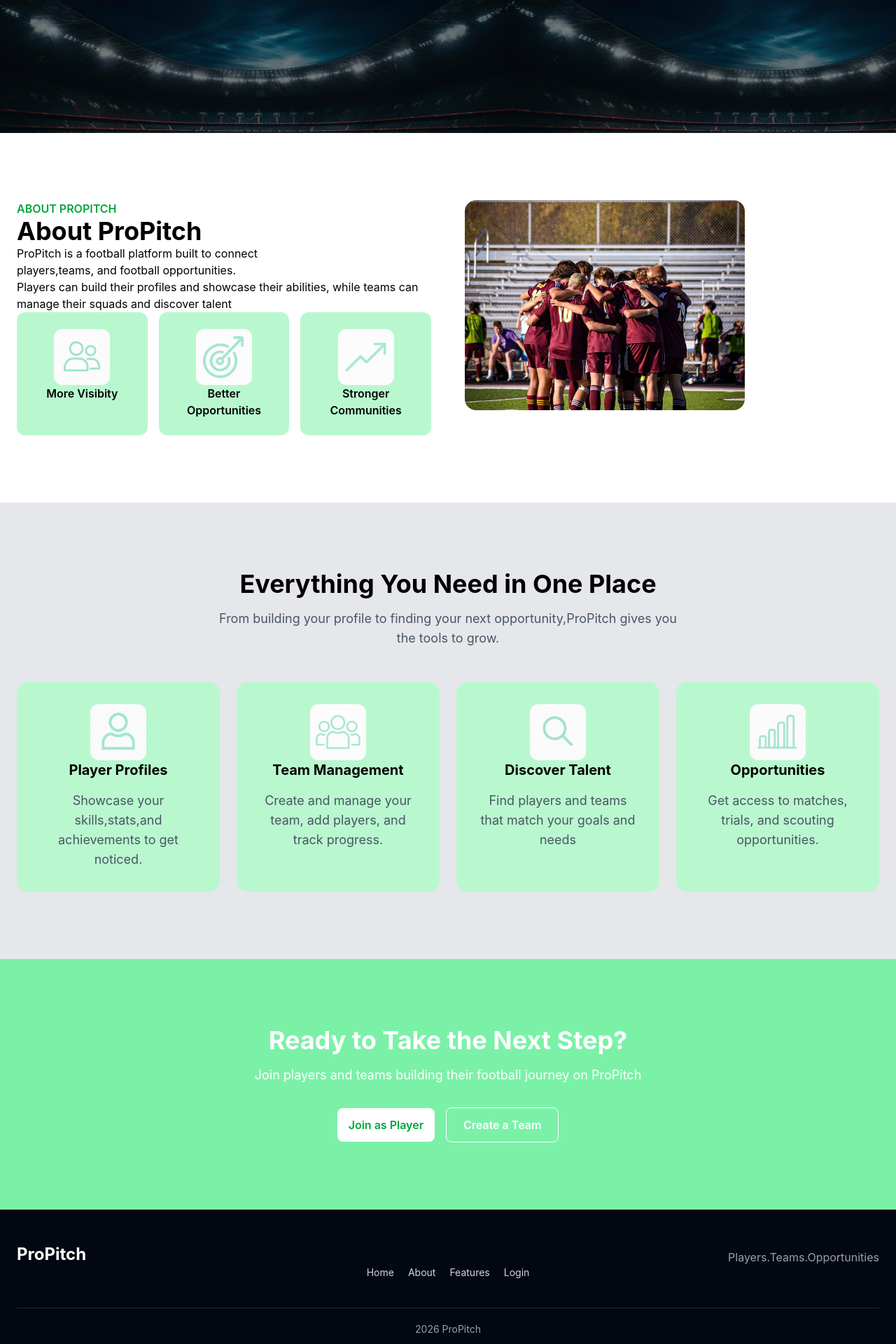
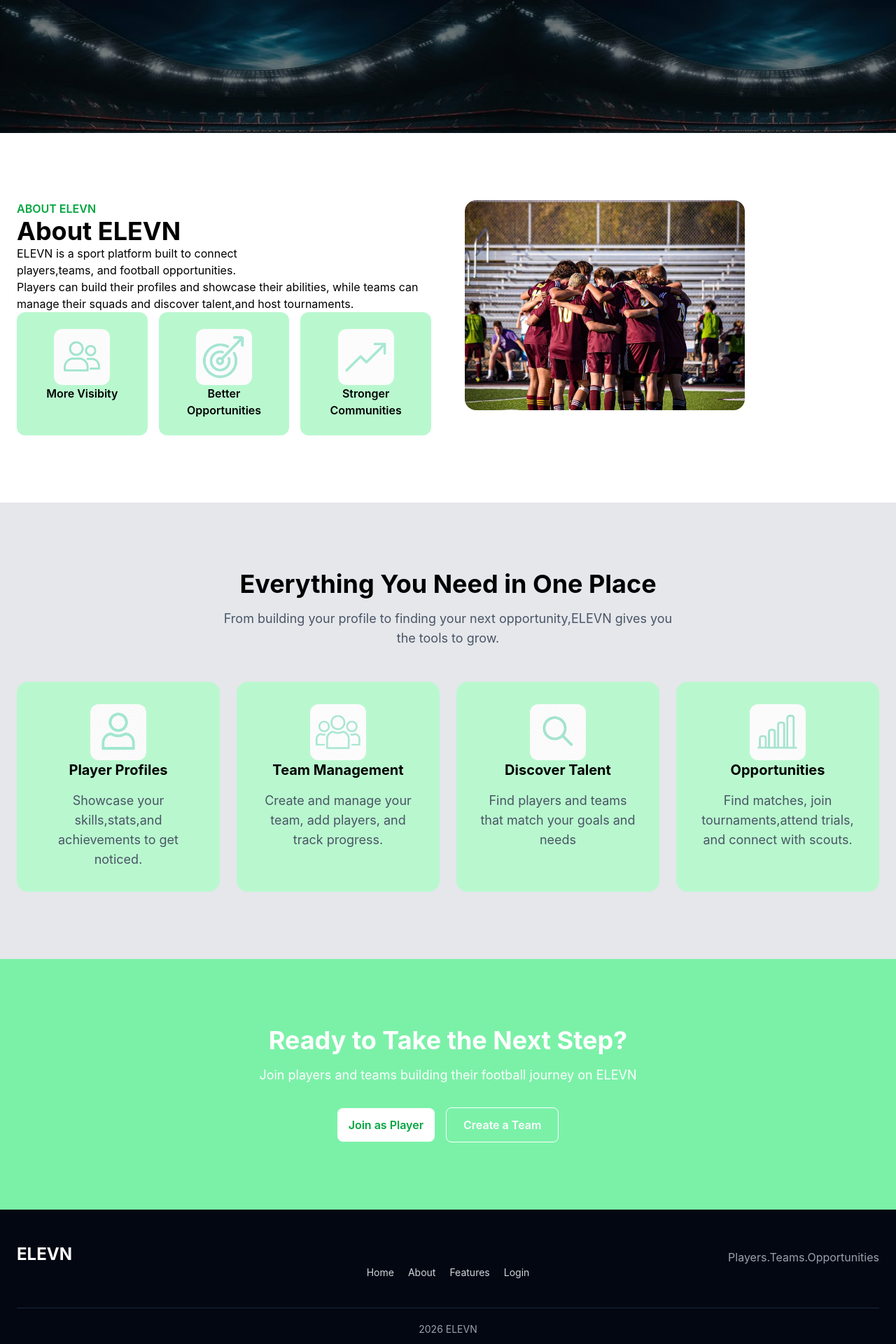
Before and after one commit to Okolohope/Football-Website, a React app in the folder frontend/: page / in a window 1280 px wide. Shown: the part 490-2410 px from the top of the page at 70% size. Built offline with nearby package versions, Linux system fonts and the light colour scheme; no server answers; the HTML template or start-up script is replaced by a standard one.

Commit message:
changed some write up from prpitch to elevn

```diff
--- a/frontend/src/components/About.jsx
+++ b/frontend/src/components/About.jsx
@@ -8,11 +8,11 @@ function About(){
     <section id="about" className="bg-white px-6 py-24">
       <div className="grid md:grid-cols-2 gap-12">
         <div>
-          <p className=" text-green-600 md:font-semibold">ABOUT PROPITCH</p>
-          <h2 className="text-2xl font-bold md:text-4xl ">About ProPitch</h2>
-          <h3>ProPitch is a football platform built to connect<br/> players,teams, and football opportunities.<br/>
+          <p className=" text-green-600 md:font-semibold">ABOUT ELEVN</p>
+          <h2 className="text-2xl font-bold md:text-4xl ">About ELEVN</h2>
+          <h3>ELEVN is a sport platform built to connect<br/> players,teams, and football opportunities.<br/>
 
-          Players can build their profiles and showcase their abilities, while teams can manage their squads and discover talent </h3>
+          Players can build their profiles and showcase their abilities, while teams can manage their squads and discover talent,and host tournaments. </h3>
           <div className="grid grid-cols-3 gap-2 sm:gap-4">
             <div className="rounded-xl bg-green-200 p-2 sm:p-6 text-center min-w-0">
               <div>
--- a/frontend/src/components/Features.jsx
+++ b/frontend/src/components/Features.jsx
@@ -11,7 +11,7 @@ function Feautures(){
        <div className="mx-auto mahttp://localhost:5173/x-w-6xl text-center">
         <h2 className="text-2xl sm:text-3xl md:text-4xl font-bold">Everything You Need in One Place</h2>
         <p className="mx-auto mt-4 max-w-2xl text-sm sm:text-base md:text-lg text-gray-600">
-          From building your profile to finding your next opportunity,ProPitch gives you the tools to grow.
+          From building your profile to finding your next opportunity,ELEVN gives you the tools to grow.
         </p>
           <div className="mt-8 sm:mt-12 grid grid-cols-2 md:grid-cols-2 lg:grid-cols-4 gap-3 sm:gap-6">
             <div className="rounded-2xl bg-green-200 p-8">
@@ -50,7 +50,7 @@ function Feautures(){
                 <img src={icon7} alt="" className="mx-auto block h-14 w-14 rounded-xl object-contain sm:h-16 sm:w-16 md:h-20 md:w-20" />
               </div>
               <h3 className="text-base sm:text-lg md:text-xl font-bold">Opportunities</h3>
-              <p className="mx-auto mt-4 max-w-2xl text-sm sm:text-base md:text-lg text-gray-600">Get access to matches, trials, and scouting opportunities.</p>
+              <p className="mx-auto mt-4 max-w-2xl text-sm sm:text-base md:text-lg text-gray-600">Find matches, join tournaments,attend trials, and connect with scouts.</p>
             </div>
           </div>
         </div>
--- a/frontend/src/pages/Home.jsx
+++ b/frontend/src/pages/Home.jsx
@@ -71,6 +71,8 @@ function Home() {
         <div className="mt-8 flex gap-4">
           <Link to="/account" className="rounded-lg bg-green-600 px-6 py-3 font-semibold text-white transition hover:bg-green-700 hover:scale-105">Join as Player</Link>
           <Link to="/account" className="rounded-lg border border-green-600 px-6 py-3 font-semibold text-green-600 transition hover:bg-black-700 hover:scale-105">Create a Team</Link>
+
+          <Link to="/account" className="rounded-lg bg-green-600 px-6 py-3 font-semibold text-white transition hover:bg-green-700 hover:scale-105">Host/view tournament</Link>
         </div>
       </section>
 
@@ -81,7 +83,7 @@ function Home() {
       {/* Call to Action */}
       <section className="bg-green-300 px-4 sm:px-6 md:px-66 py-12 sm:py-16 md:py-24 text-center text-white">
         <h2 className="text-2xl sm:text-3xl md:text-4xl font-bold">Ready to Take the Next Step?</h2>
-        <p className="mx-auto mt-4 max-w-2xl text-sm sm:text-base md:text-lg">Join players and teams building their football journey on ProPitch </p>
+        <p className="mx-auto mt-4 max-w-2xl text-sm sm:text-base md:text-lg">Join players and teams building their football journey on ELEVN </p>
 
         <div className="mt-6 sm:mt-8 flex flex-row items-center justify-center gap-3 sm:gap-4">
           <Link to="/player/register" className="rounded-lg bg-white px-4 py-2 sm: py-3 text-sm sm:text-base font-semibold text-green-600">Join as Player</Link>
@@ -93,7 +95,7 @@ function Home() {
       <footer className="bg-gray-950 px-6 py-4 sm:px-6 py-8 sm:py-12 text-white">
         <div classNmae="mx-auto max-w-6xl">
          <div className="flex flex-col items-center justify-between gap-6 md:flex-row">
-           <h2 className="text-2xl font-bold">ProPitch</h2>
+           <h2 className="text-2xl font-bold">ELEVN</h2>
            <p className="mt-2 text-gray-400">Players.Teams.Opportunities</p>
          </div>
          <div className="flex flex-wrap items-center justify-center gap-x-5 gap-y-3 w-full md:w-auto">
@@ -106,7 +108,7 @@ function Home() {
         </div>
 
         <div className="mt-8 sm:mt-10 border-t border-gray-800 pt-5 text-center text-xs sm:text-sm text-gray-400">
-             2026 ProPitch
+             2026 ELEVN
         </div>
       </footer>
     </div>
```
